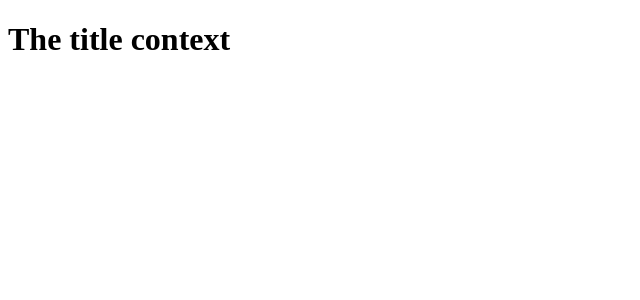
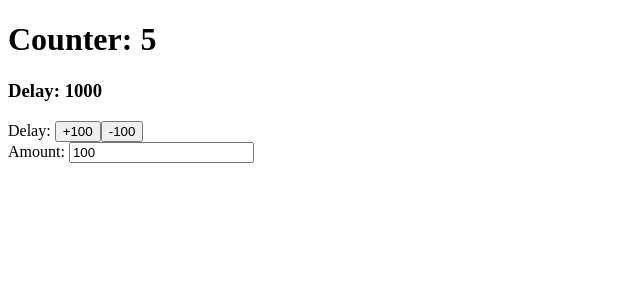
Before and after one commit to meloryayala/react-hooks, a React (Create React App) app: page / in a window 1280 px wide. Shown: the top 300 px of the page, without its empty margins (0-640 px from the left). Built offline with nearby package versions, Linux system fonts and the light colour scheme.

Commit message:
Creating myHook

```diff
--- a/src/App.js
+++ b/src/App.js
@@ -6,11 +6,12 @@ import HookUseRef from "./hooks/HookUseRef";
 import HookUseContext from "./hooks/HookUseContext";
 import HookUseReducer from "./hooks/HookUseReducer";
 import HookUseContextUseReducer from "./hooks/useContext+useReducer/HookUseContextUseReducer";
+import MyHook from "./hooks/myHook/MyHook";
 
 
 const App = () => {
     return (
-        <HookUseContextUseReducer />
+        <MyHook />
     )
 }
 export default App;
--- /dev/null
+++ b/src/hooks/myHook/MyHook.jsx
@@ -0,0 +1,46 @@
+import {useEffect, useRef, useState} from "react";
+
+const useMyHook = (callB, delay = 1000) => {
+    // const savedCallB = useRef();
+
+    // useEffect(() => {
+    //     savedCallB.current = callB
+    // }, [callB])
+
+    useEffect(() => {
+        const interval = setInterval(() => {
+            callB()
+        }, delay);
+
+        return () => clearInterval(interval);
+    }, [callB, delay]);
+
+};
+
+
+const MyHook = () => {
+    const [counter, setCounter] = useState(0);
+    const [delay, setDelay] = useState(1000);
+    const [increment, setIncrement] = useState(100)
+
+    useMyHook(() => setCounter(c => c + 1), delay)
+
+    return (
+        <div>
+            <h1>Counter: {counter}</h1>
+            <h3>Delay: {delay}</h3>
+            <label>Delay: </label>
+            <button onClick={() => setDelay(d => d + increment)}>+{increment}</button>
+            <button onClick={() => setDelay(d => d - increment)}>-{increment}</button>
+            <div>
+                <label>Amount: </label>
+                <input
+                    type="text"
+                    value={increment}
+                    onChange={(e) => setIncrement(Number(e.target.value))}/>
+            </div>
+        </div>
+    );
+};
+
+export default MyHook
```
